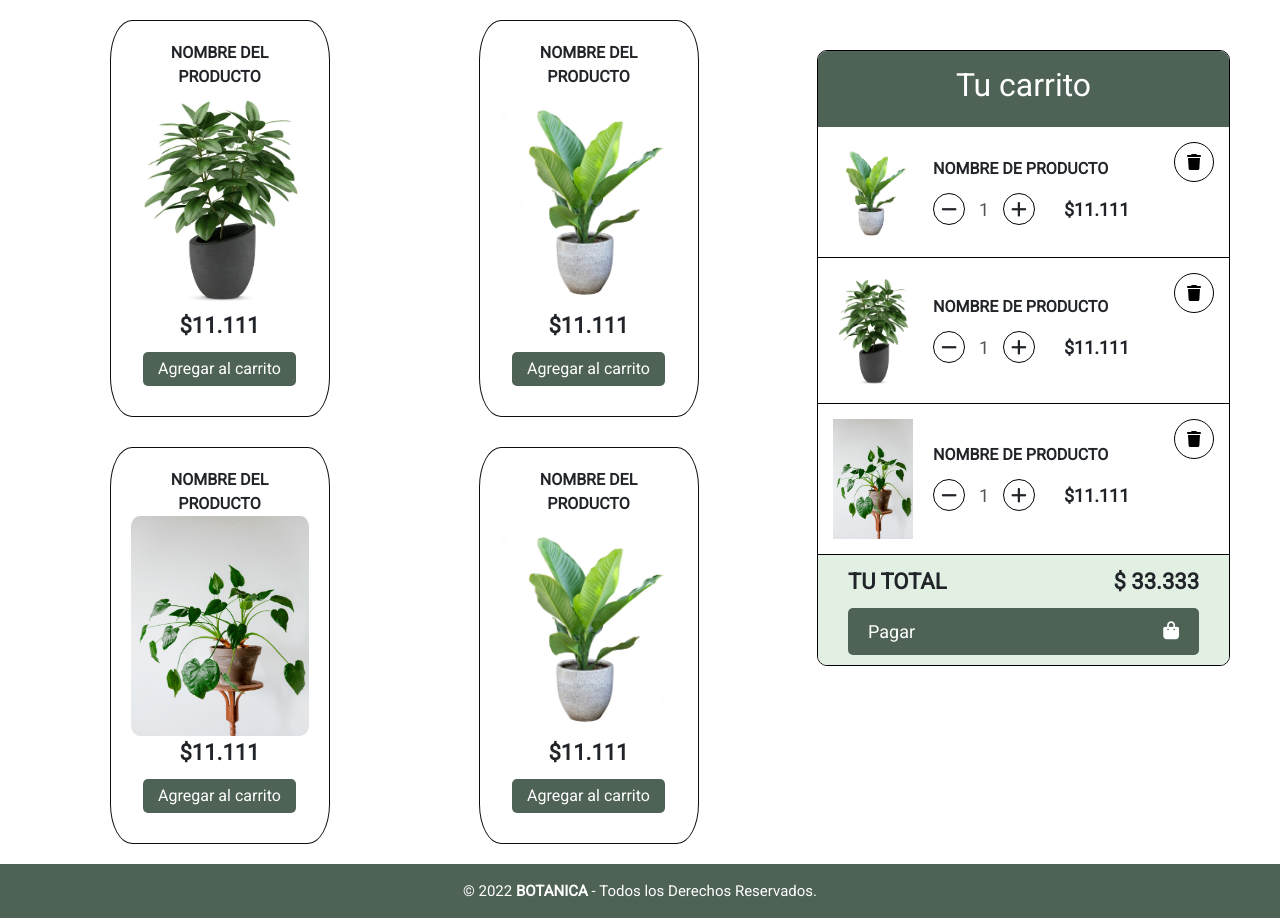
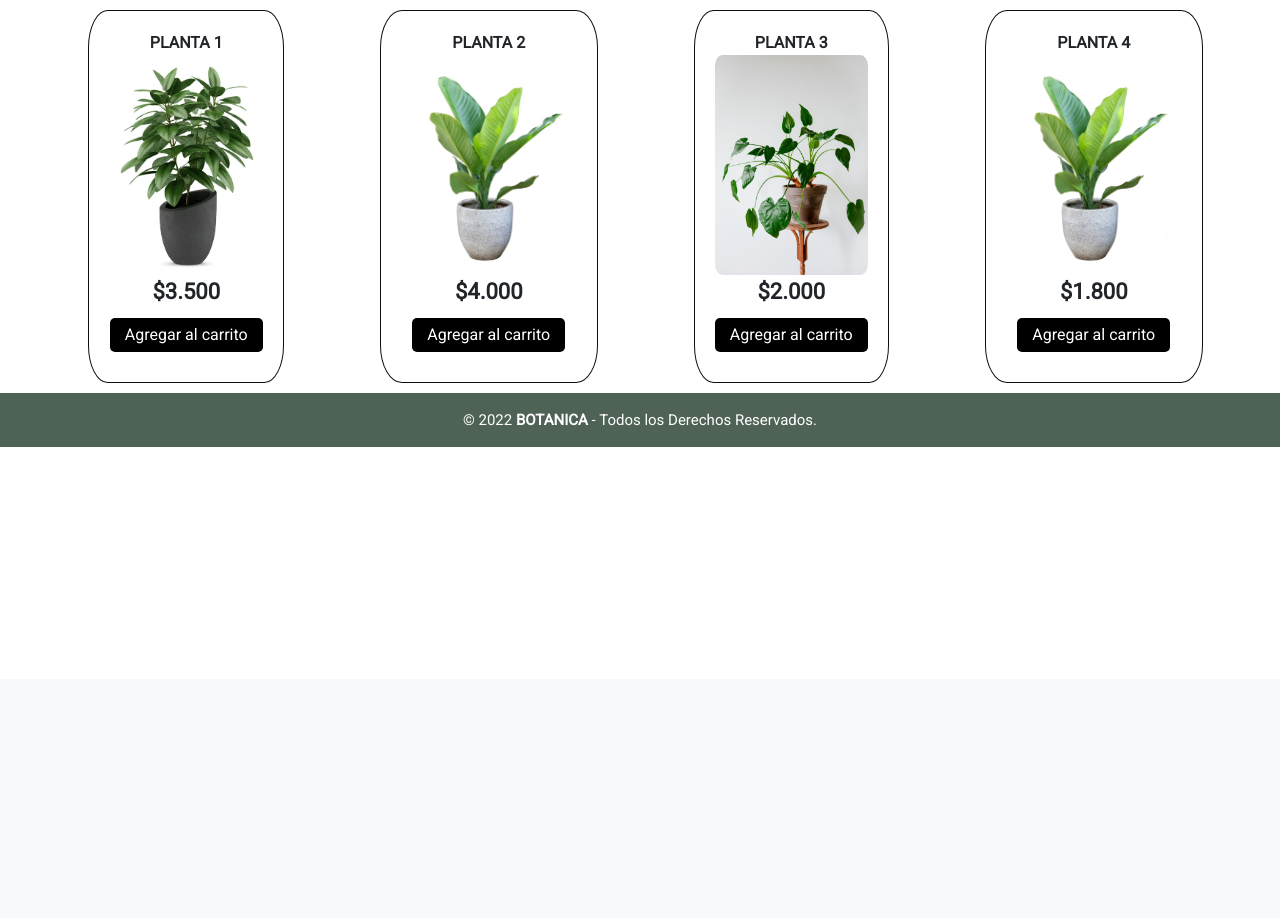
Before and after one commit to jegallard/CursoDjango, a Django app: page /productos in a window 1280 px wide. Shown: the part 121-1039 px from the top of the page. After the commit the page ends 568 px from the top, so only its background shows below. Run offline with Django 3.2, Linux system fonts and the light colour scheme; some libraries are stand-ins or nearby versions.

Commit message:
funcionalidad al carritto y agregar al carrito

```diff
--- a/botanica/tp_botanico/static/publica/css/inicio.css
+++ b/botanica/tp_botanico/static/publica/css/inicio.css
@@ -18,6 +18,7 @@ body {
     border-color: #27ae60;
     border-radius: 50px; /*bordes redondos*/
 }
+
 
 .highlight2 {
 	color:  #27ae60;
--- a/botanica/tp_botanico/static/publica/css/productos.css
+++ b/botanica/tp_botanico/static/publica/css/productos.css
@@ -1,6 +1,6 @@
 .contenedor {
 	max-width: 1200px;
-	padding: 20px 10px;
+	padding: 10px;
 	margin: auto;
 	display: flex;
 	justify-content: space-between;
@@ -12,7 +12,7 @@
 	display: grid;
   	grid-template-columns: repeat(auto-fit, minmax(220px, 1fr));
   	grid-gap: 30px 30px;
-	width: 60%;
+	width: 100%;
 	transition: .3s;
 }
 
@@ -56,7 +56,7 @@
 	display: block;
 	margin: 10px auto;
 	border: none;
-	background: #4e6355 ;
+	background: black;
 	color: #fff;
 	padding: 5px 15px;
 	border-radius: 5px;
@@ -74,10 +74,12 @@
 	position: sticky !important;
 	top: 0;
 	transition: .3s;
+	opacity: 0;
+	margin-right: -100%;
 }
 
 .carrito .header-carrito{
-	background-color: #4e6355 ;
+	background-color: black;
 	color: #fff;
 	text-align: center;
 	padding: 15px 0;
@@ -175,7 +177,7 @@
 	display: block;
 	width: 100%;
 	border: none;
-	background: #4e6355 ;
+	background: black;
 	color: #fff;
 	border-radius: 5px;
 	font-size: 18px;
--- a/botanica/tp_botanico/static/publica/js/producto.js
+++ b/botanica/tp_botanico/static/publica/js/producto.js
@@ -17,25 +17,34 @@ function ready(){
 	}
 
 	//Funcionalidad sumar cantidad
-	let botonesSumarCantidad = document.getElementsByClassName("sumar-cantidad")[0];
+	let botonesSumarCantidad = document.getElementsByClassName("sumar-cantidad");
 	for(let i = 0; i < botonesSumarCantidad.length; i++){
 		let boton = botonesSumarCantidad[i];
 		boton.addEventListener("click",sumarCantidad);
 	}
 
 	//Funcionalidad restar cantidad
-	let botonesRestarCantidad = document.getElementsByClassName("restar-cantidad")[0];
+	let botonesRestarCantidad = document.getElementsByClassName("restar-cantidad");
 	for(let i = 0; i < botonesRestarCantidad.length; i++){
 		let boton = botonesRestarCantidad[i];
 		boton.addEventListener("click",restarCantidad);
 	}
 
+	//funcionalidad para agregar al carrito
+	let botonesAgregarCarrito = document.getElementsByClassName("boton-item");
+	for(let i = 0; i < botonesAgregarCarrito.length; i++){
+		let boton = botonesAgregarCarrito[i];
+		boton.addEventListener("click",agregarCarritoClick);
+	}
+
+	//Funcionalidad para pagar
+	document.getElementsByClassName("btn-pagar")[0].addEventListener("click",pagarClick);
 }
 
 //Borrar item seleccionado
 function eliminarItemCarrito(event){
 	let botonClikeado = event.target;
-	botonClikeado.parentElement.remove();
+	botonClikeado.parentElement.parentElement.remove();
 
 	//Actualizar el total del carrito cuando se elimina un item
 	actualizarTotalCarrito();
@@ -82,11 +91,101 @@ function ocultarCarrito(){
 	}
 }
 
+//Hacer visible el carrito
+function hacerVisibleCarrito(){
+	carritoVisible = true;
+	let carrito = document.getElementsByClassName("carrito")[0];
+	carrito.style.marginRight = "0";
+	carrito.style.opacity = "1";
+	let items = document.getElementsByClassName("contenedor-items")[0];
+	items.style.width = "60%";
+}
+
 //Aumento de la cantidad de elemento seleccionado
+
 function sumarCantidad(event){
-
+	let botonClikeado = event.target;
+	let selector = botonClikeado.parentElement;
+	let cantidadActual = selector.getElementsByClassName("carrito-item-cantidad")[0].value;
+	cantidadActual++;
+	selector.getElementsByClassName("carrito-item-cantidad")[0].value = cantidadActual;
+	//Actualizar el total
+	actualizarTotalCarrito();
 }
 
 function restarCantidad(event){
+	let botonClikeado = event.target;
+	let selector = botonClikeado.parentElement;
+	let cantidadActual = selector.getElementsByClassName("carrito-item-cantidad")[0].value;
+	cantidadActual--;
+	//controlar que catidad nunca sea menor a 1
+	if(cantidadActual>=1){
+		selector.getElementsByClassName("carrito-item-cantidad")[0].value = cantidadActual;
+		//Actualizar el total
+		actualizarTotalCarrito();
+	}
+}
 
+//Toma los datos del elemento
+function agregarCarritoClick(event){
+	let botonClikeado = event.target;
+	let item = botonClikeado.parentElement;
+	let titulo = item.getElementsByClassName("titulo-item")[0].innerHTML;
+	let precio = item.getElementsByClassName("precio-item")[0].innerHTML;
+	let imagenSrc = item.getElementsByClassName("img-item")[0].src;
+
+	//Agregar el elemento al carrito
+	agregarItemCarrito(titulo, precio, imagenSrc);
+
+	//Hacer visible el carrito
+	hacerVisibleCarrito();
 }
+
+function agregarItemCarrito(titulo, precio, imagenSrc){
+	let item = document.createElement("div");
+	item.classList.add = "item";
+	let itemCarrito = document.getElementsByClassName("carrito-items")[0];
+
+	//Controlar que el item no se encuentre en el carrito
+	let nombresItemsCarrito = itemCarrito.getElementsByClassName("carrito-item-titulo");
+	for(let i = 0; i < nombresItemsCarrito.length; i++){
+		if(nombresItemsCarrito[i].innerHTML==titulo){
+			alert("El producto seleccionado ya se encuentra en el carrito");
+			return;
+		}
+	}
+	let itemCarritoContenido = `
+	<div class="carrito-item">
+		<img src="${imagenSrc}" alt="" width="80px">
+		<div class="carrito-item-detalle">
+			<span class="carrito-item-titulo">${titulo}</span>
+			<div class="selector-cantidad">
+				<i class="fa-solid fa-minus restar-cantidad"></i>
+				<input type="text" value="1" class="carrito-item-cantidad" disabled>
+				<i class="fa-solid fa-plus sumar-cantidad"></i>
+			</div>
+			<span class="carrito-item-precio">${precio}</span>
+		</div>
+		<span class="btn-eliminar"><i class="fa-solid fa-trash"></i></span>
+	</div>
+	`
+	item.innerHTML = itemCarritoContenido;
+	itemCarrito.append(item);
+	item.getElementsByClassName("btn-eliminar")[0].addEventListener("click",eliminarItemCarrito);
+	item.getElementsByClassName("sumar-cantidad")[0].addEventListener("click",sumarCantidad);
+	item.getElementsByClassName("restar-cantidad")[0].addEventListener("click",restarCantidad);
+
+	actualizarTotalCarrito();
+}
+
+function pagarClick(){
+	alert("Gracias por su compra");
+	let carritoItems = document.getElementsByClassName("carrito-items")[0];
+	while(carritoItems.hasChildNodes()){
+		carritoItems.removeChild(carritoItems.firstChild)
+	}
+	actualizarTotalCarrito();
+
+	//ocultar el carrito
+	ocultarCarrito()
+}
--- a/botanica/tp_botanico/templates/publica/base.html
+++ b/botanica/tp_botanico/templates/publica/base.html
@@ -8,7 +8,6 @@
     <link rel="stylesheet" href={% static "./publica/css/estilos.css" %} />
 	  <link href="https://cdn.jsdelivr.net/npm/bootstrap@5.3.0-alpha3/dist/css/bootstrap.min.css" rel="stylesheet" integrity="sha384-KK94CHFLLe+nY2dmCWGMq91rCGa5gtU4mk92HdvYe+M/SXH301p5ILy+dN9+nJOZ" crossorigin="anonymous">
     {% block estilo %}{% endblock estilo %}
-    <script src={% static "./publica/js/bootstrap.min.js"%}></script>
     <link rel="preconnect" href="https://fonts.googleapis.com" />
     <link rel="preconnect" href="https://fonts.gstatic.com" crossorigin />
     <link
--- a/botanica/tp_botanico/templates/publica/productos.html
+++ b/botanica/tp_botanico/templates/publica/productos.html
@@ -14,32 +14,32 @@
 		<!-- Contenedor de los productos-->
 		<div class="contenedor-items">
 			<div class="item">
-				<span class="titulo-item">Nombre del producto</span>
+				<span class="titulo-item">Planta 1</span>
 				<img src= {% static './publica/img/planta8.jpg' %} alt="imagen del producto planta 8" class="img-item">
-				<span class="precio-item">$11.111</span>
+				<span class="precio-item">$3.500</span>
 				<button class="boton-item">Agregar al carrito</button>
 			</div>
 
 			<div class="item">
-				<span class="titulo-item">Nombre del producto</span>
+				<span class="titulo-item">Planta 2</span>
 				<img src={% static './publica/img/planta8.avif' %}  alt="imagen del producto planta 8" class="img-item">
-				<span class="precio-item">$11.111</span>
+				<span class="precio-item">$4.000</span>
 				<button class="boton-item">Agregar al carrito</button>
 			</div>
 
 
 			<div class="item">
-				<span class="titulo-item">Nombre del producto</span>
+				<span class="titulo-item">Planta 3</span>
 				<img src={% static './publica/img/plantafb.jpg' %}  alt="imagen del producto planta 8" class="img-item">
-				<span class="precio-item">$11.111</span>
+				<span class="precio-item">$2.000</span>
 				<button class="boton-item">Agregar al carrito</button>
 			</div>
 
 
 			<div class="item">
-				<span class="titulo-item">Nombre del producto</span>
+				<span class="titulo-item">Planta 4</span>
 				<img src={% static './publica/img/planta8.avif' %}  alt="imagen del producto planta 8" class="img-item">
-				<span class="precio-item">$11.111</span>
+				<span class="precio-item">$1.800</span>
 				<button class="boton-item">Agregar al carrito</button>
 			</div>
 
@@ -54,6 +54,8 @@
 			</div>
 
 			<div class="carrito-items">
+
+				<!--
 				<div class="carrito-item">
 					<img src={% static './publica/img/planta8.avif' %}  alt="" width="80px">
 					<div class="carrito-item-detalle">
@@ -81,26 +83,14 @@
 					</div>
 					<span class="btn-eliminar"><i class="fa-solid fa-trash"></i></span>
 				</div>
+				-->
 
-				<div class="carrito-item">
-					<img src={% static './publica/img/plantafb.jpg' %} alt="" width="80px">
-					<div class="carrito-item-detalle">
-						<span class="carrito-item-titulo">nombre de producto</span>
-						<div class="selector-cantidad">
-							<i class="fa-solid fa-minus restar-cantidad"></i>
-							<input type="text" value="1" class="carrito-item-cantidad" disabled>
-							<i class="fa-solid fa-plus sumar-cantidad"></i>
-						</div>
-						<span class="carrito-item-precio">$11.111</span>
-					</div>
-					<span class="btn-eliminar"><i class="fa-solid fa-trash"></i></span>
-				</div>
 			</div>
 
 			<div class="carrito-total">
 				<div class="fila">
 					<strong>Tu total</strong>
-					<span class="carrito-precio-total">$ 33.333</span>
+					<span class="carrito-precio-total">$</span>
 				</div>
 				<button class="btn-pagar">Pagar<i class="fa-solid fa-bag-shopping"></i></button>
 			</div>
```
